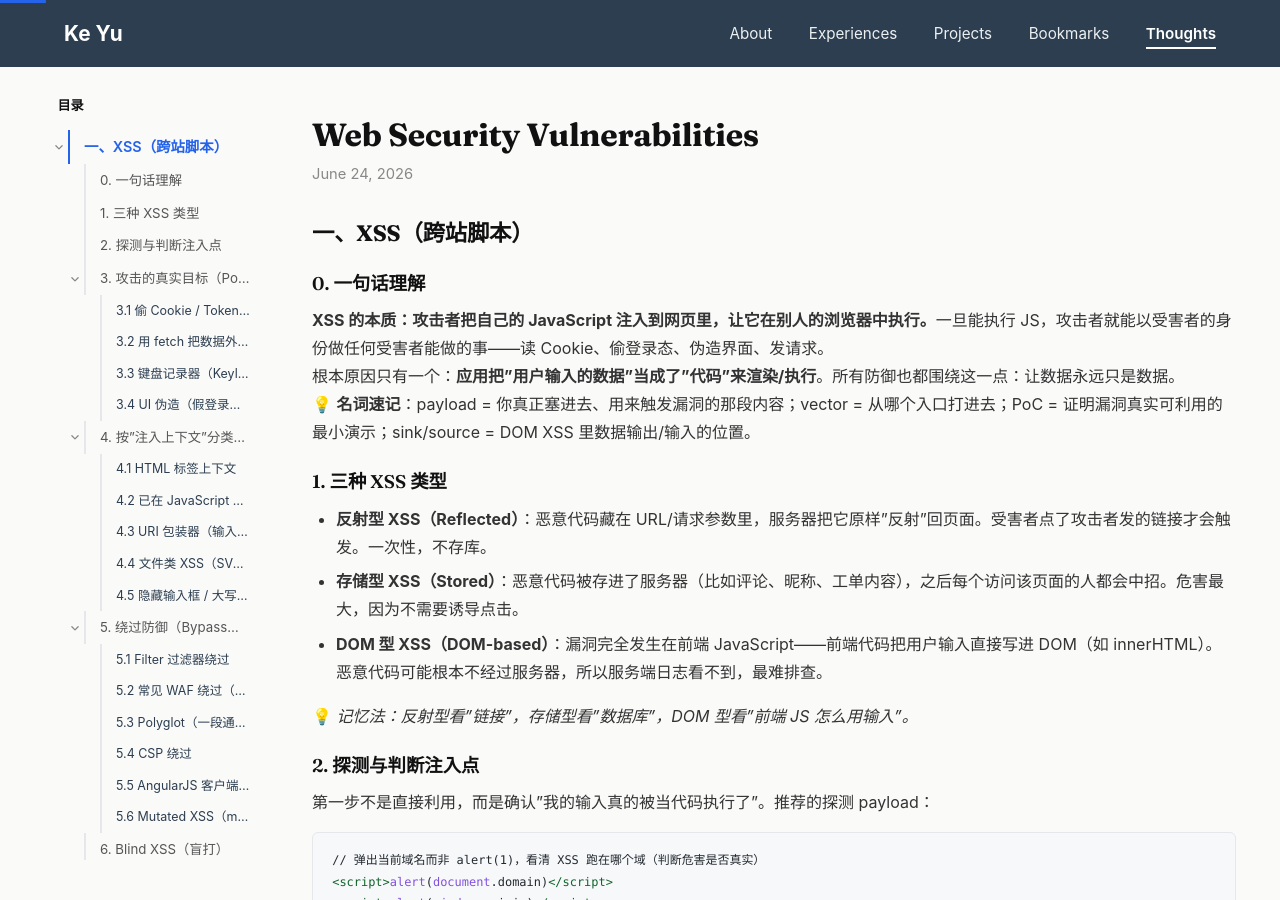
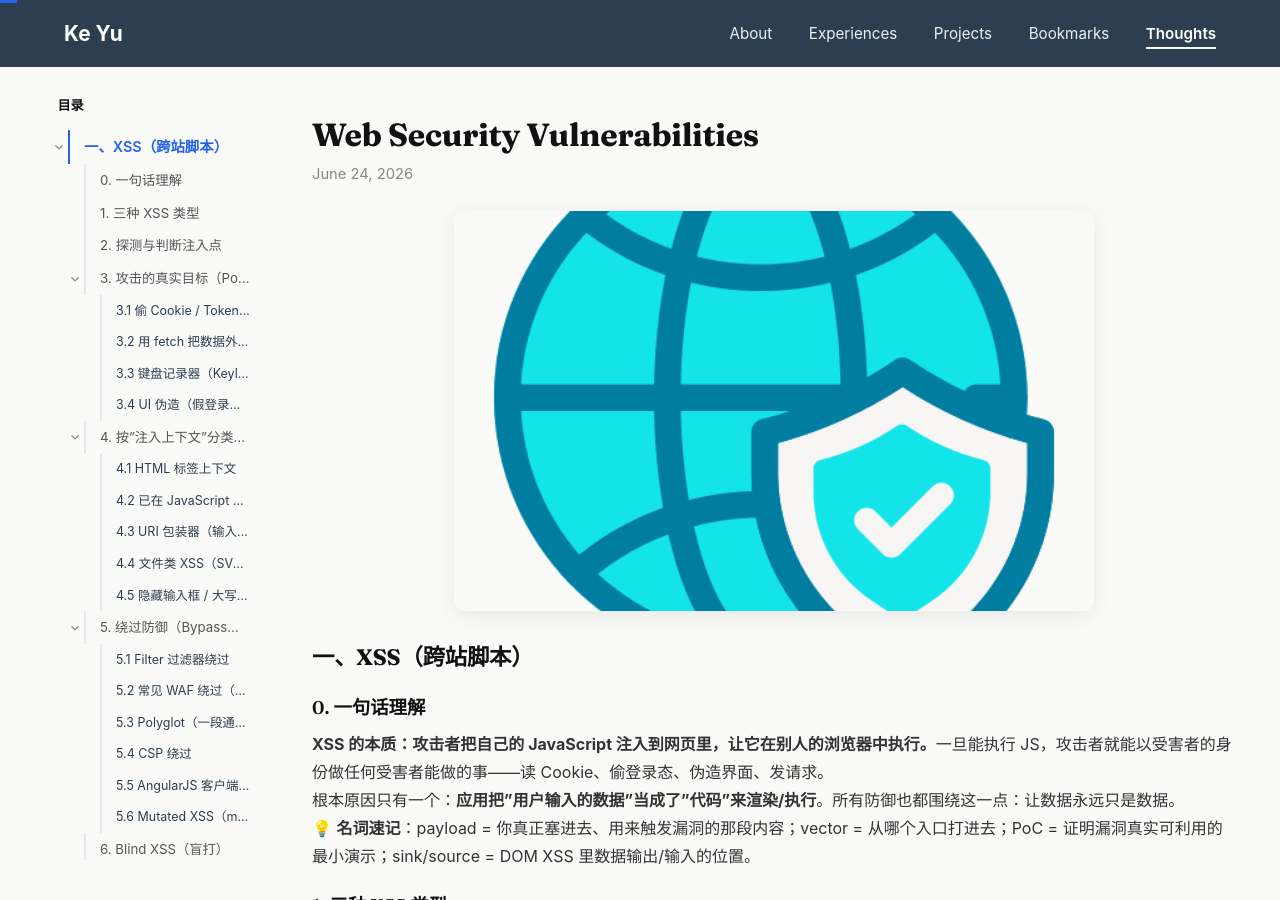
Before and after one commit to keith991001/keith991001.github.io, a Jekyll site: the page built from _posts/2026-06-24-web-security-vulnerabilities.md, in a window 1280 px wide and 900 px high. Built offline with Jekyll 4.4.1, drawn with Linux system fonts in a browser that asks for light colours; comment, search, counter and statistics services are not loaded.

Commit message:
chore(post): add cover image for Web Security Vulnerabilities
Globe-with-shield icon, matches the article's web-defense theme.

```diff
--- a/_posts/2026-06-24-web-security-vulnerabilities.md
+++ b/_posts/2026-06-24-web-security-vulnerabilities.md
@@ -2,6 +2,7 @@
 title: "Web Security Vulnerabilities"
 date: 2026-06-24
 category: Computer
+cover: /assets/images/posts/web-security-vulnerabilities/cover.png
 ---
 
 ## 一、XSS（跨站脚本）
```
Also changed, not shown: assets/images/posts/web-security-vulnerabilities/cover.png (added).
